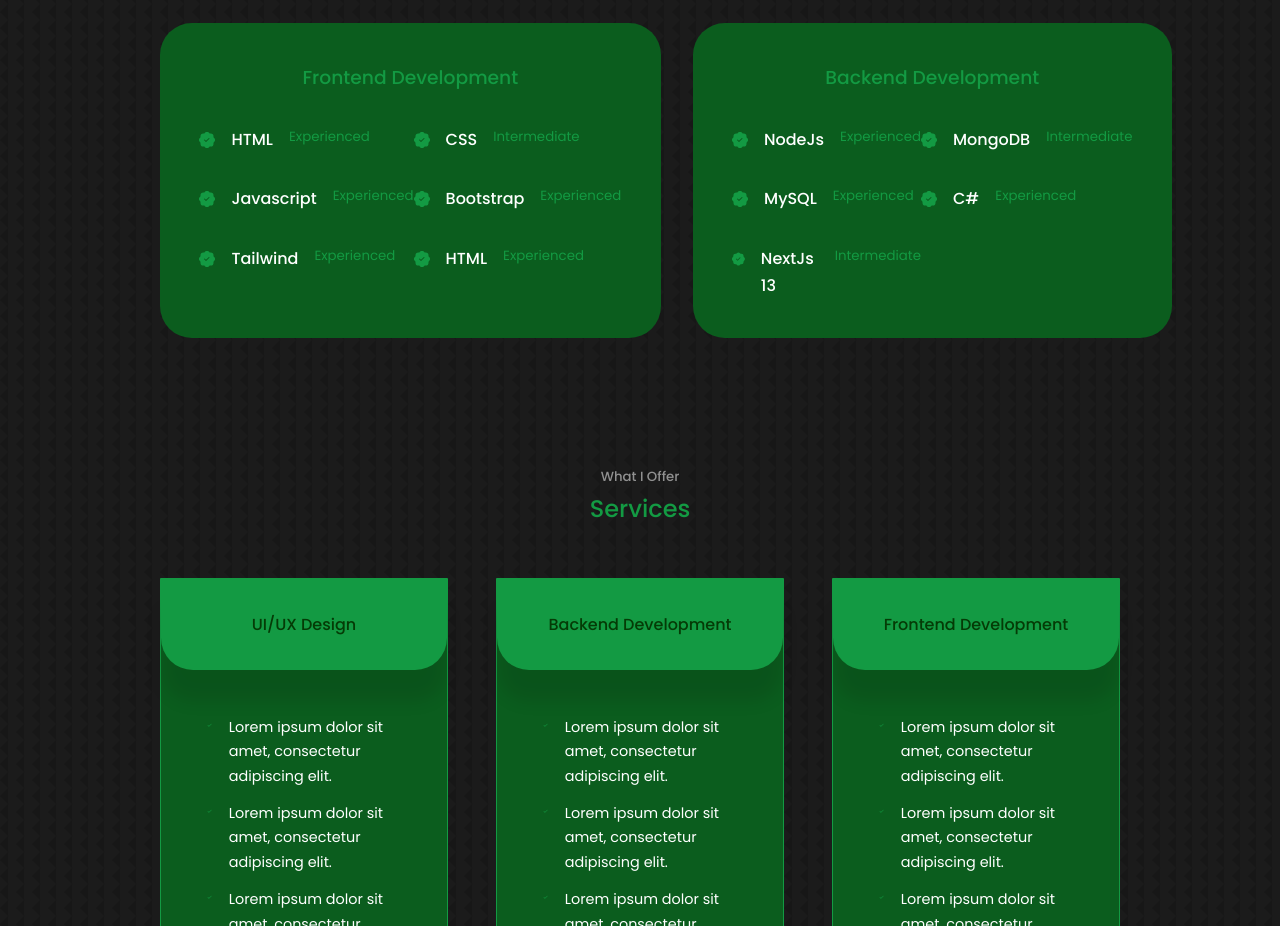
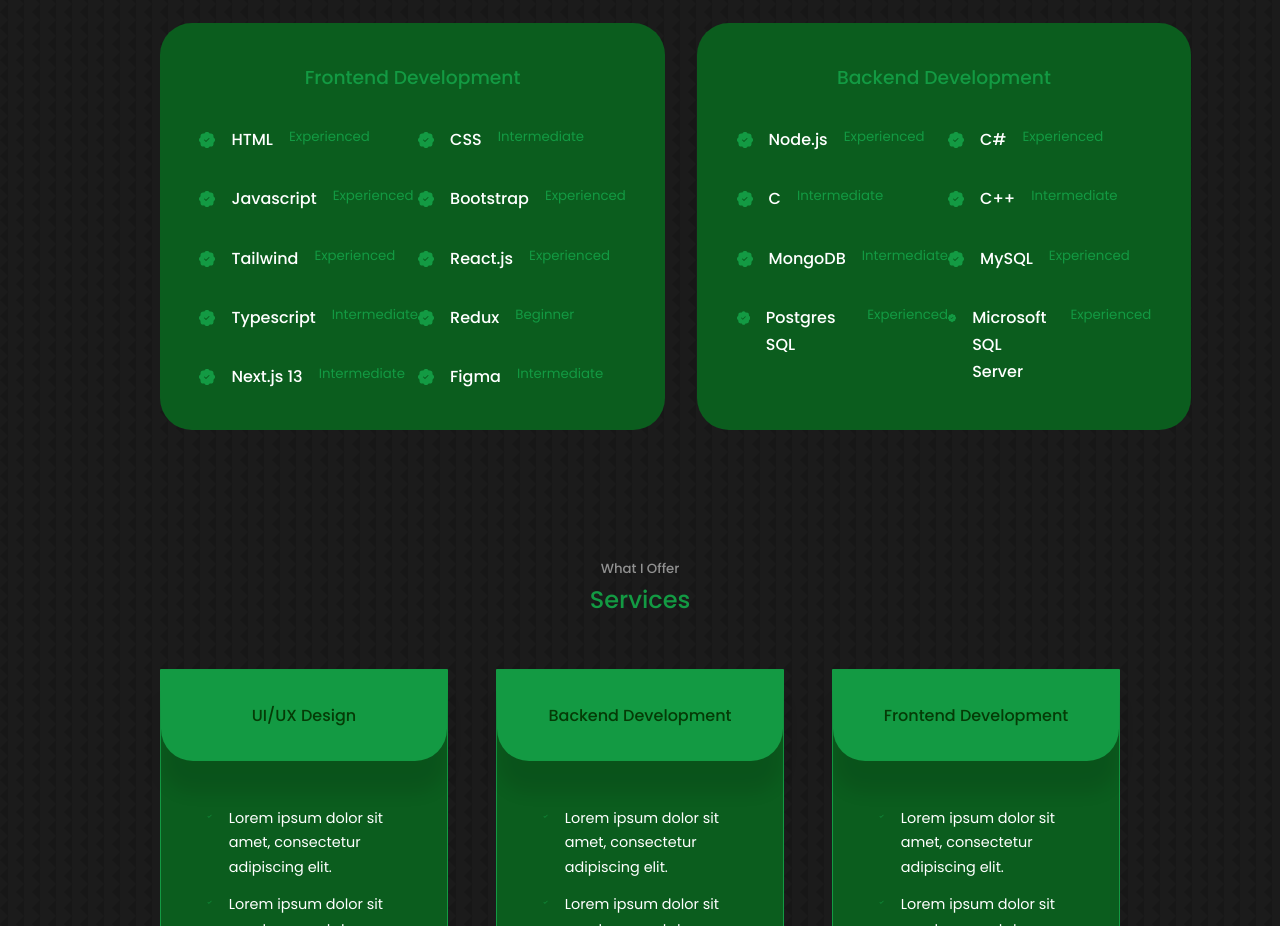
Before and after one commit to BehnamBorhani/My-Portfolio, a React (Create React App) app: page / in a window 1280 px wide. Shown: the part 1820-2746 px from the top of the page. Built offline with nearby package versions, Linux system fonts and the light colour scheme.

Commit message:
Experience section final changes done

```diff
--- a/src/components/experience/Experience.jsx
+++ b/src/components/experience/Experience.jsx
@@ -39,8 +39,28 @@
             </div>
             <div className="experience__details">
               <BsPatchCheckFill className="experience__details-icons" />
-              <h4>HTML</h4>
+              <h4>React.js</h4>
               <small className="text-light">Experienced</small>
+            </div>
+            <div className="experience__details">
+              <BsPatchCheckFill className="experience__details-icons" />
+              <h4>Typescript</h4>
+              <small className="text-light">Intermediate</small>
+            </div>
+            <div className="experience__details">
+              <BsPatchCheckFill className="experience__details-icons" />
+              <h4>Redux</h4>
+              <small className="text-light">Beginner</small>
+            </div>
+            <div className="experience__details">
+              <BsPatchCheckFill className="experience__details-icons" />
+              <h4>Next.js 13</h4>
+              <small className="text-light">Intermediate</small>
+            </div>
+            <div className="experience__details">
+              <BsPatchCheckFill className="experience__details-icons" />
+              <h4>Figma</h4>
+              <small className="text-light">Intermediate</small>
             </div>
           </div>
         </div>
@@ -49,8 +69,23 @@
           <div className="experience__content">
             <div className="experience__details">
               <BsPatchCheckFill className="experience__details-icons" />
-              <h4>NodeJs</h4>
+              <h4>Node.js</h4>
               <small className="text-light">Experienced</small>
+            </div>
+            <div className="experience__details">
+              <BsPatchCheckFill className="experience__details-icons" />
+              <h4>C#</h4>
+              <small className="text-light">Experienced</small>
+            </div>
+            <div className="experience__details">
+              <BsPatchCheckFill className="experience__details-icons" />
+              <h4>C</h4>
+              <small className="text-light">Intermediate</small>
+            </div>
+            <div className="experience__details">
+              <BsPatchCheckFill className="experience__details-icons" />
+              <h4>C++</h4>
+              <small className="text-light">Intermediate</small>
             </div>
             <div className="experience__details">
               <BsPatchCheckFill className="experience__details-icons" />
@@ -64,13 +99,13 @@
             </div>
             <div className="experience__details">
               <BsPatchCheckFill className="experience__details-icons" />
-              <h4>C#</h4>
+              <h4>Postgres SQL</h4>
               <small className="text-light">Experienced</small>
             </div>
             <div className="experience__details">
               <BsPatchCheckFill className="experience__details-icons" />
-              <h4>NextJs 13</h4>
-              <small className="text-light">Intermediate</small>
+              <h4>Microsoft SQL Server</h4>
+              <small className="text-light">Experienced</small>
             </div>
           </div>
         </div>
```
